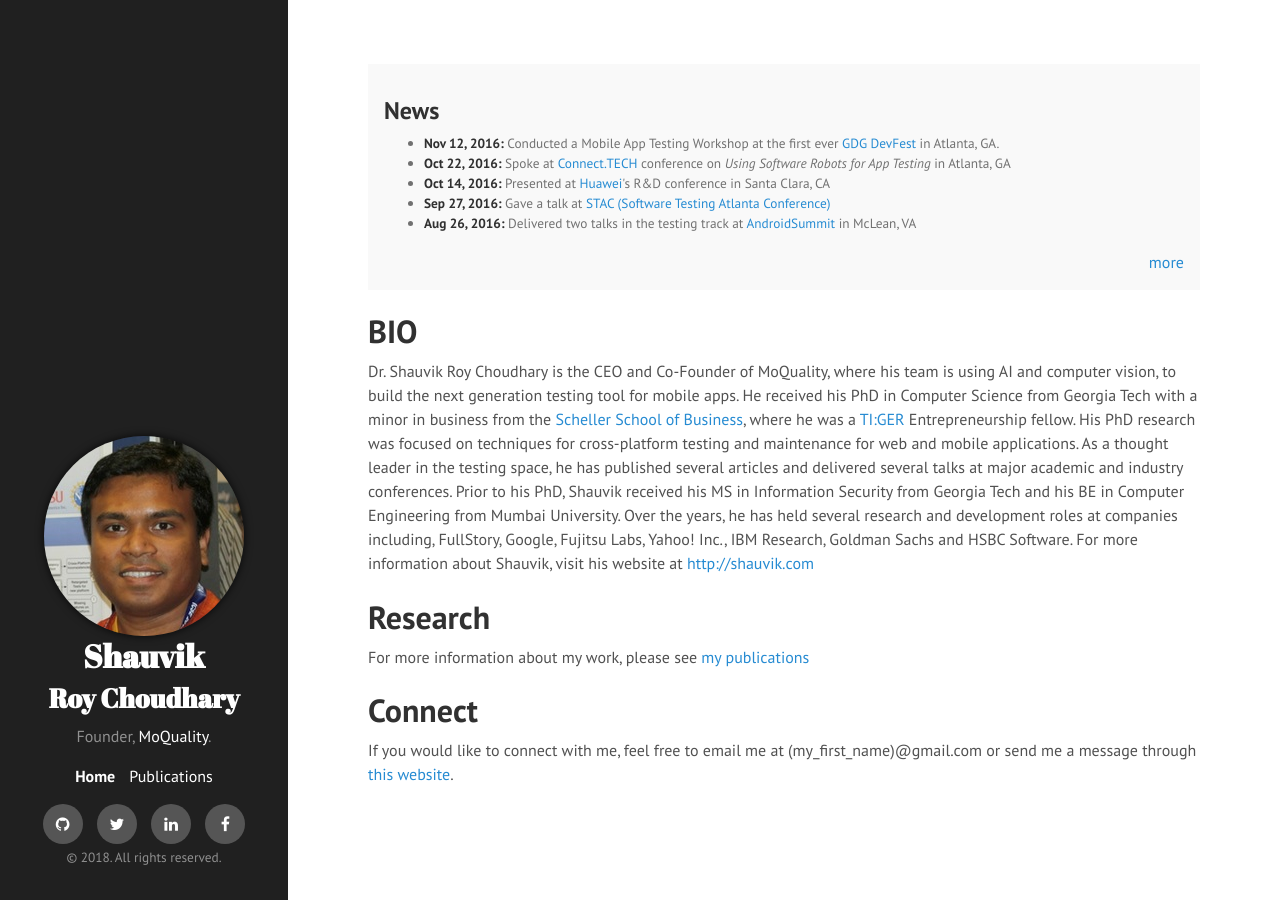
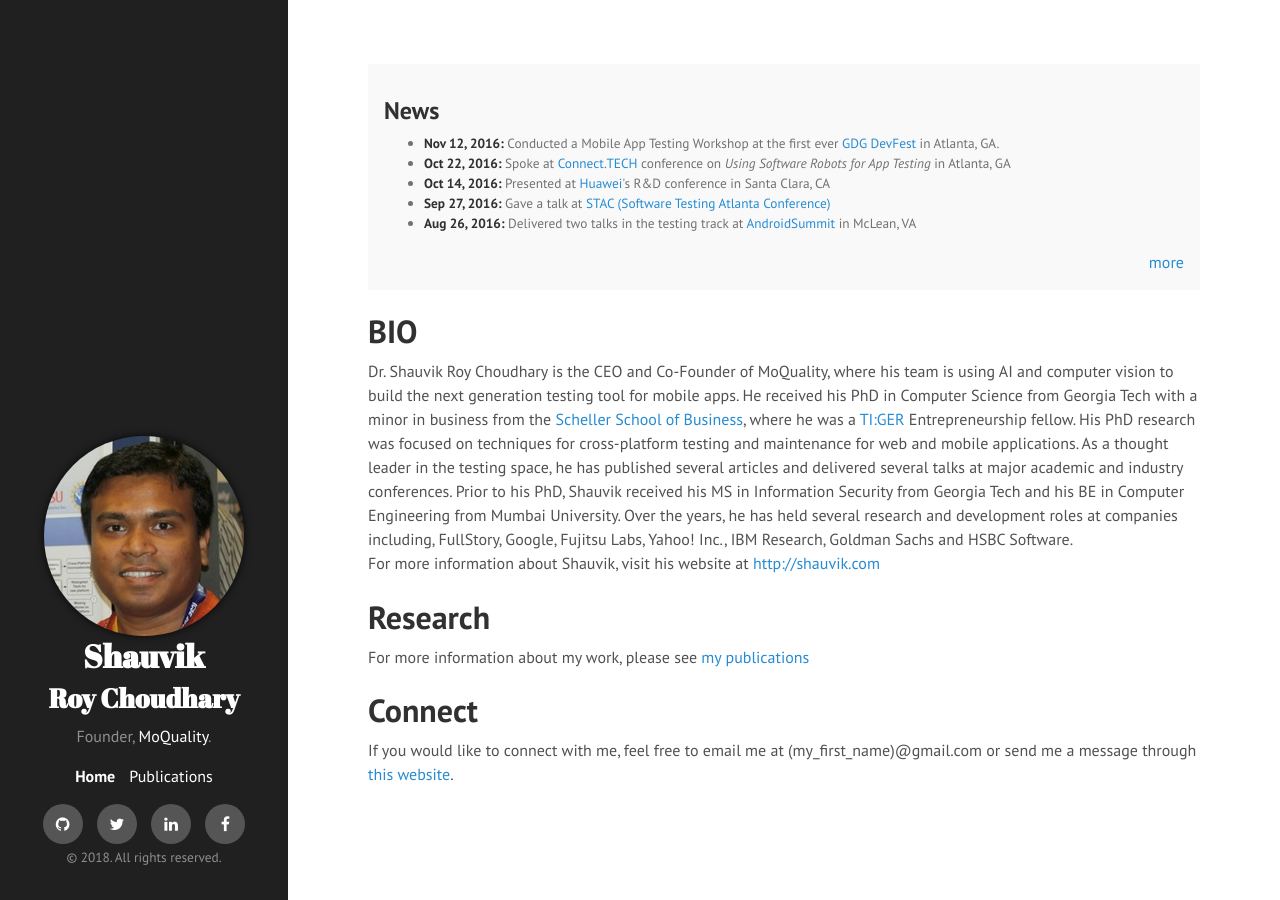
Before and after one commit to shauvik/shauvik.github.io, a Jekyll site: the page built from index.html, in a window 1280 px wide. Built offline with Jekyll 4.4.1, drawn with Linux system fonts in a browser that asks for light colours; nearby versions of some CDN libraries.

```diff
--- a/index.html
+++ b/index.html
@@ -27,13 +27,13 @@ title: Home
 
 <h1>BIO</h1>
 <p>
-    Dr. Shauvik Roy Choudhary is the CEO and Co-Founder of MoQuality, where his team is using AI and computer vision, to build the next generation testing tool for mobile apps.
+    Dr. Shauvik Roy Choudhary is the CEO and Co-Founder of MoQuality, where his team is using AI and computer vision to build the next generation testing tool for mobile apps.
     He received his PhD in Computer Science from Georgia Tech with a minor in business from the <a href="https://www.scheller.gatech.edu">Scheller School of Business</a>, where he was a <a href="https://www.scheller.gatech.edu/centers-initiatives/tiger/index.html">TI:GER</a> Entrepreneurship fellow.
     His PhD research was focused on techniques for cross-platform testing and maintenance for web and mobile applications.
     As a thought leader in the testing space, he has published several articles and delivered several talks at major academic and industry conferences.
     Prior to his PhD, Shauvik received his MS in Information Security from Georgia Tech and his BE in Computer Engineering from Mumbai University.
     Over the years, he has held several research and development roles at companies including, FullStory, Google, Fujitsu Labs, Yahoo! Inc., IBM Research, Goldman Sachs and HSBC Software.
-    For more information about Shauvik, visit his website at <a href="http://shauvik.com">http://shauvik.com</a>
+    <br>For more information about Shauvik, visit his website at <a href="http://shauvik.com">http://shauvik.com</a>
 </p>
 
 
```
